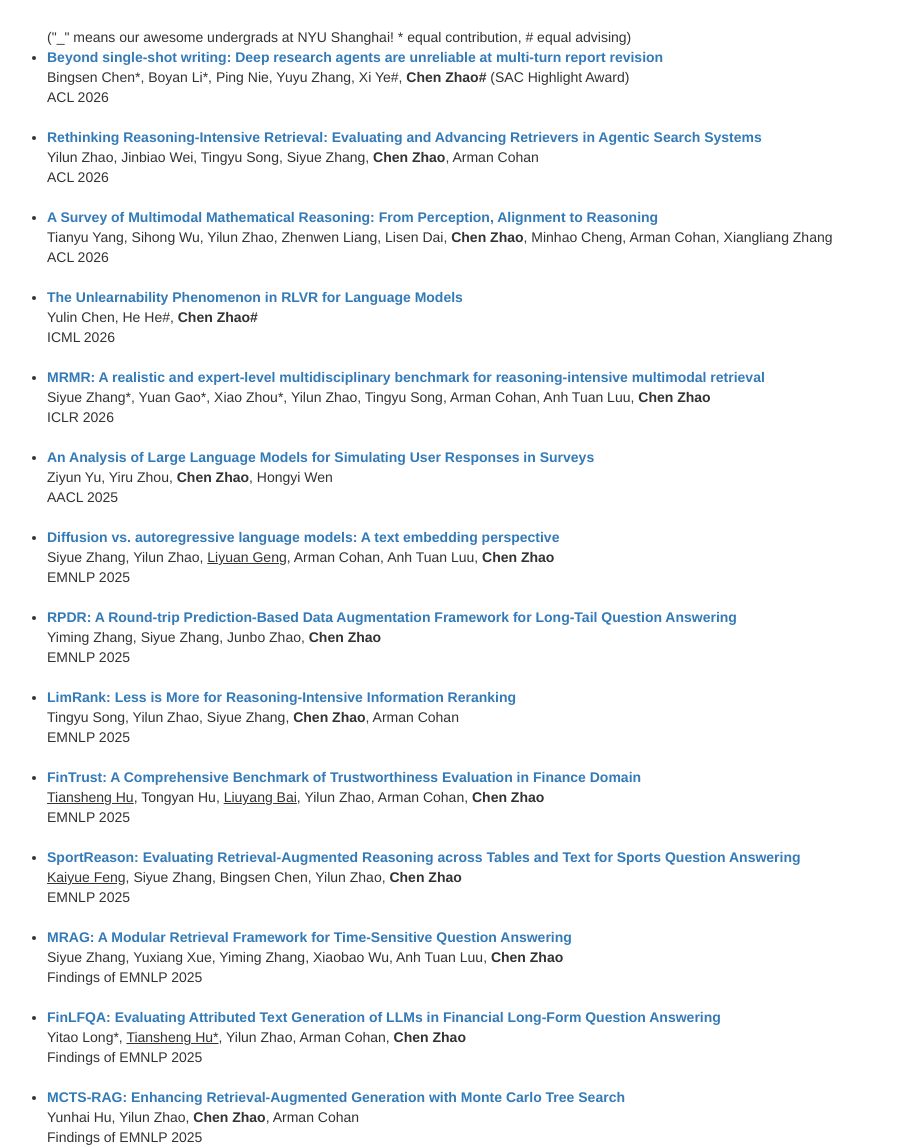
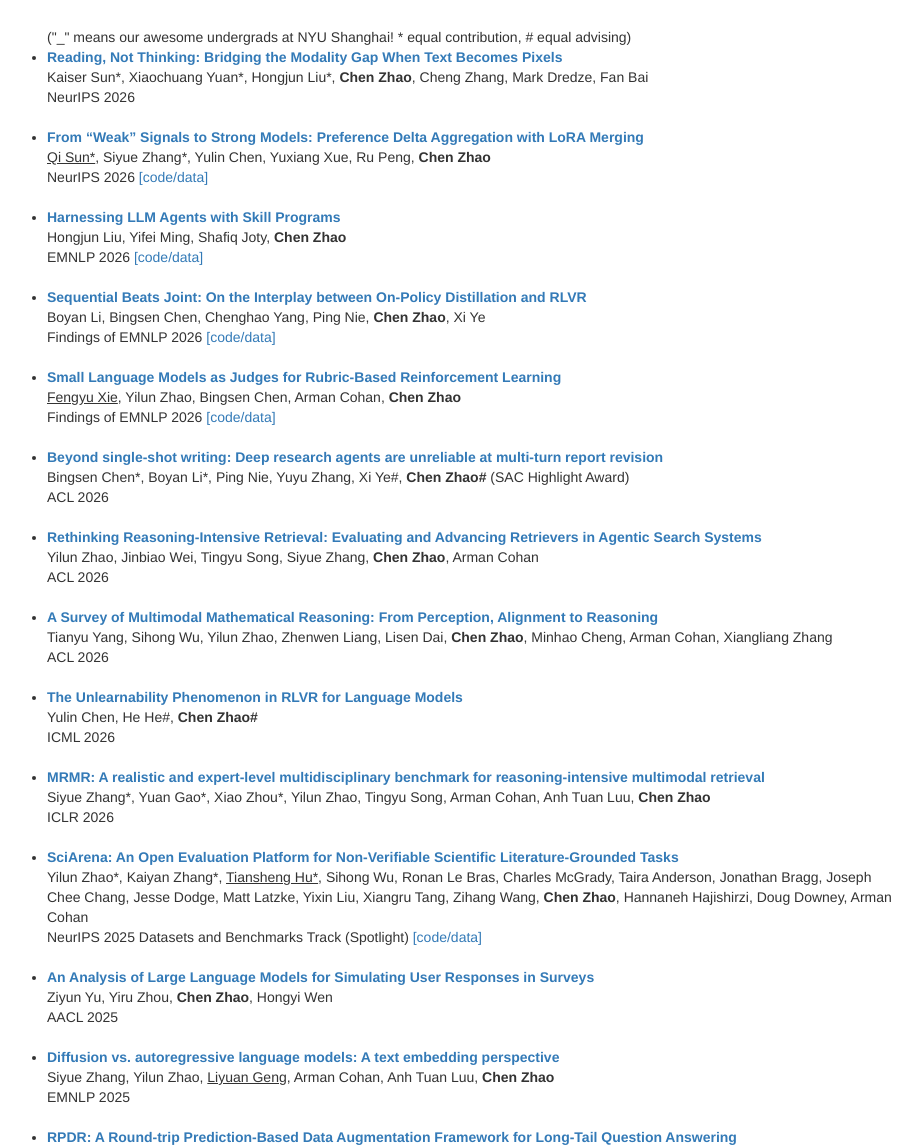
Before and after one commit to henryzhao5852/henryzhao5852.github.io, a plain HTML site: page index.html in a window 1280 px wide. Shown: the part 886-2033 px from the top of the page, without its empty margins (185-1107 px from the left). Drawn offline with nearby package versions, Linux system fonts and the light colour scheme.

Commit message:
Add recent NeurIPS and EMNLP publications

```diff
--- a/index.html
+++ b/index.html
@@ -107,6 +107,35 @@
                 <ul>
                     ("_" means our awesome undergrads at NYU Shanghai! * equal contribution, # equal advising)
                     <li>
+                        <strong><a href="https://openreview.net/forum?id=5FTbX8n66m"> Reading, Not Thinking: Bridging the Modality Gap When Text Becomes Pixels</a></strong><br>
+                        Kaiser Sun*, Xiaochuang Yuan*, Hongjun Liu*, <strong>Chen Zhao</strong>, Cheng Zhang, Mark Dredze, Fan Bai<br>
+                        NeurIPS 2026
+                    </li><br>
+                    <li>
+                        <strong><a href="https://openreview.net/forum?id=NTLZwZkDzg"> From “Weak” Signals to Strong Models: Preference Delta Aggregation with LoRA Merging</a></strong><br>
+                        <u>Qi Sun*</u>, Siyue Zhang*, Yulin Chen, Yuxiang Xue, Ru Peng, <strong>Chen Zhao</strong><br>
+                        NeurIPS 2026
+                        <a href="https://github.com/AlbertQiSun/Preference-Delta-Aggregation">[code/data]</a>
+                    </li><br>
+                    <li>
+                        <strong><a href="https://aclanthology.org/2026.emnlp-main.2086/"> Harnessing LLM Agents with Skill Programs</a></strong><br>
+                        Hongjun Liu, Yifei Ming, Shafiq Joty, <strong>Chen Zhao</strong><br>
+                        EMNLP 2026
+                        <a href="https://github.com/HolaYan/ExecutableSkills-HASP">[code/data]</a>
+                    </li><br>
+                    <li>
+                        <strong><a href="https://aclanthology.org/2026.findings-emnlp.631/"> Sequential Beats Joint: On the Interplay between On-Policy Distillation and RLVR</a></strong><br>
+                        Boyan Li, Bingsen Chen, Chenghao Yang, Ping Nie, <strong>Chen Zhao</strong>, Xi Ye<br>
+                        Findings of EMNLP 2026
+                        <a href="https://github.com/StringNLPLAB/opd-rlvr">[code/data]</a>
+                    </li><br>
+                    <li>
+                        <strong><a href="https://aclanthology.org/2026.findings-emnlp.697/"> Small Language Models as Judges for Rubric-Based Reinforcement Learning</a></strong><br>
+                        <u>Fengyu Xie</u>, Yilun Zhao, Bingsen Chen, Arman Cohan, <strong>Chen Zhao</strong><br>
+                        Findings of EMNLP 2026
+                        <a href="https://github.com/Ignotus6043/SLM-rubric-RL">[code/data]</a>
+                    </li><br>
+                    <li>
                         <strong><a href="https://aclanthology.org/2026.acl-long.609/"> Beyond single-shot writing: Deep research agents are unreliable at multi-turn report revision</a></strong><br>
                         Bingsen Chen*, Boyan Li*, Ping Nie, Yuyu Zhang, Xi Ye#, <strong>Chen Zhao#</strong> (SAC Highlight Award)<br>
                         ACL 2026
@@ -130,6 +159,12 @@
                         <strong><a href="https://proceedings.iclr.cc/paper_files/paper/2026/hash/a3a7387e49f4de290c23beea2dfcdc75-Abstract-Conference.html"> MRMR: A realistic and expert-level multidisciplinary benchmark for reasoning-intensive multimodal retrieval</a></strong><br>
                         Siyue Zhang*, Yuan Gao*, Xiao Zhou*, Yilun Zhao, Tingyu Song, Arman Cohan, Anh Tuan Luu, <strong>Chen Zhao</strong><br>
                         ICLR 2026
+                    </li><br>
+                    <li>
+                        <strong><a href="https://arxiv.org/html/2507.01001v2"> SciArena: An Open Evaluation Platform for Non-Verifiable Scientific Literature-Grounded Tasks</a></strong><br>
+                        Yilun Zhao*, Kaiyan Zhang*, <u>Tiansheng Hu*</u>, Sihong Wu, Ronan Le Bras, Charles McGrady, Taira Anderson, Jonathan Bragg, Joseph Chee Chang, Jesse Dodge, Matt Latzke, Yixin Liu, Xiangru Tang, Zihang Wang, <strong>Chen Zhao</strong>, Hannaneh Hajishirzi, Doug Downey, Arman Cohan<br>
+                        NeurIPS 2025 Datasets and Benchmarks Track (Spotlight)
+                        <a href="https://github.com/yale-nlp/SciArena">[code/data]</a>
                     </li><br>
                     <li>
                         <strong><a href="https://aclanthology.org/2025.ijcnlp-short.22/"> An Analysis of Large Language Models for Simulating User Responses in Surveys</a></strong><br>
```
